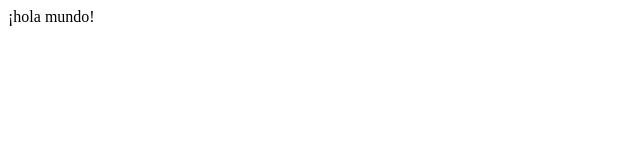
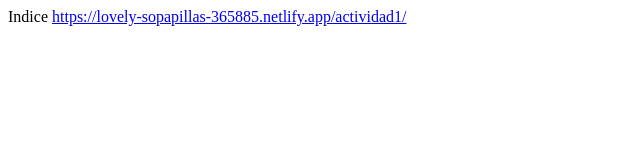
Before and after one commit to Escobaar22/Lenguaje, a plain HTML site: page index.html in a window 1280 px wide. Shown: the whole page, without its empty margins (0-640 px from the left). Drawn offline with Linux system fonts and the light colour scheme.

Commit message:
mi primer commit

```diff
--- a/index.html
+++ b/index.html
@@ -7,6 +7,8 @@
     <title>Document</title>
 </head>
 <body>
-    ¡hola mundo!
+    Indice
+    <a href="Actividad 1">
+        https://lovely-sopapillas-365885.netlify.app/actividad1/
 </body>
 </html>
```
